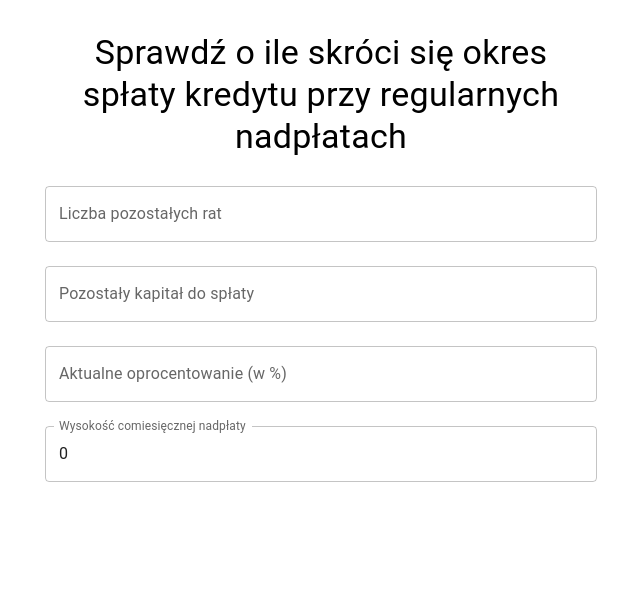
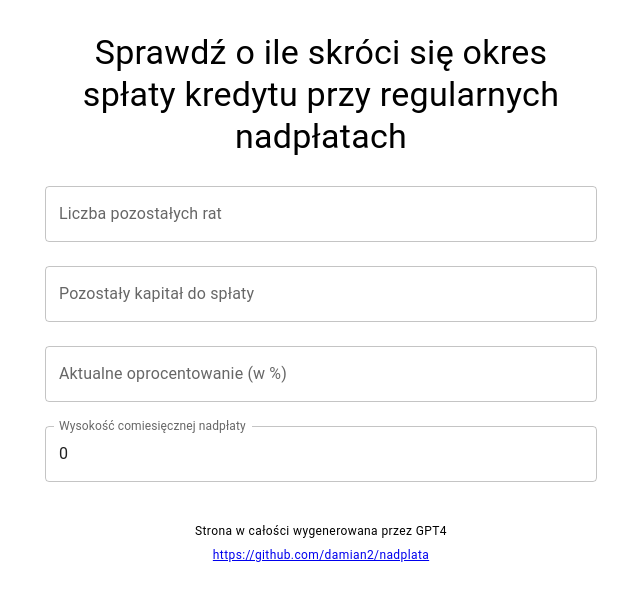
Before and after one commit to damian2/nadplata, a React (Create React App) app: page / in a window 1280 px wide. Shown: the top 600 px of the page, without its empty margins (319-959 px from the left). Built offline with nearby package versions, Linux system fonts and the light colour scheme.

Commit message:
add saved interest and footer

```diff
--- a/src/App.js
+++ b/src/App.js
@@ -9,10 +9,12 @@ import { Container, Typography, Box } from "@mui/material";
 const App = () => {
     const [installments, setInstallments] = useState([]);
     const [initialInstallments, setInitialInstallments] = useState(0);
+    const [savedInterest, setSavedInterest] = useState(0);
 
     const handleSubmit = (inputs) => {
-        const calculatedInstallments = calculateMortgage(inputs);
-        setInstallments(calculatedInstallments);
+        const { installments, interestSaved } = calculateMortgage(inputs);
+        setInstallments(installments);
+        setSavedInterest(interestSaved);
         setInitialInstallments(inputs.remainingInstallments);
     };
 
@@ -27,9 +29,27 @@ const App = () => {
             </Box>
             <MortgageForm onSubmit={handleSubmit} />
             {installments.length > 0 && <ShortenedPeriod months={shortenedPeriod} />}
+            {installments.length > 0 && (
+                <Typography variant="body1" style={{ marginTop: "1rem" }}>
+                    Zaoszczędzone odsetki: {savedInterest.toFixed(2)} zł
+                </Typography>
+            )}
             {installments.length > 0 && <InstallmentTable installments={installments} />}
+            <Box mt={4} textAlign="center">
+                <Typography variant="caption" display="block" gutterBottom>
+                    Strona w całości wygenerowana przez GPT4
+                </Typography>
+                <Typography variant="caption" display="block">
+                    <a href="https://github.com/damian2/nadplata" target="_blank" rel="noopener noreferrer">
+                        https://github.com/damian2/nadplata
+                    </a>
+                </Typography>
+            </Box>
         </Container>
     );
+
+
+
 };
 
 export default App;
--- a/src/MortgageForm.js
+++ b/src/MortgageForm.js
@@ -2,6 +2,8 @@
 import React, { useEffect, useState } from "react";
 import { TextField, Box, Typography } from "@mui/material";
 import YearsAndMonths from "./YearsAndMonths";
+
+
 
 const MortgageForm = ({ onSubmit }) => {
     const [inputs, setInputs] = useState({
--- a/src/mortgageCalculator.js
+++ b/src/mortgageCalculator.js
@@ -7,8 +7,12 @@ export const calculateMortgage = (inputs) => {
 
     const installmentsList = [];
     let remaining = parseFloat(remainingCapital);
+    let totalInterestPaid = 0;
+    let totalInterestSaved = 0;
+
     for (let i = 0; i < remainingInstallments; i++) {
         const interestPayment = remaining * rate;
+        totalInterestPaid += interestPayment;
         const principalPayment = annuity - interestPayment;
         const payment = principalPayment + interestPayment;
 
@@ -22,9 +26,13 @@ export const calculateMortgage = (inputs) => {
 
         remaining -= (principalPayment + parseFloat(extraPayment));
         if (remaining <= 0) {
+            totalInterestSaved = totalInterestPaid - interestPayment;
             break;
         }
     }
 
-    return installmentsList;
+    return {
+        installments: installmentsList,
+        interestSaved: totalInterestSaved
+    };
 };
```
